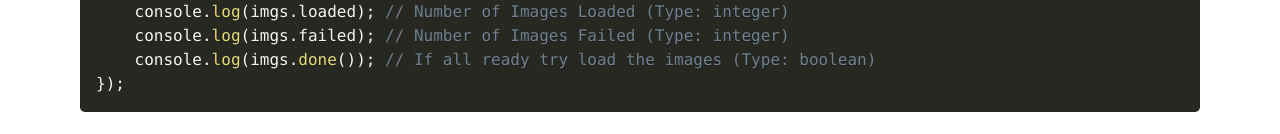
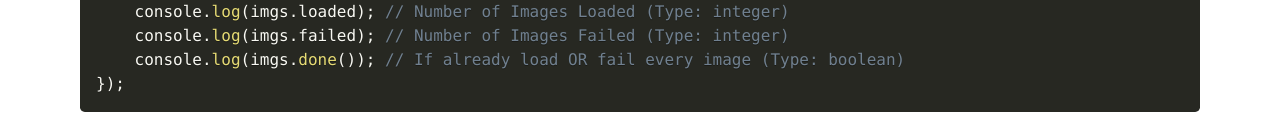
Before and after one commit to raphamorim/imgStatus, a plain HTML site: page index.html in a window 1280 px wide. Shown: the part 1574-1708 px from the top of the page. Drawn offline with Linux system fonts and the light colour scheme.

Commit message:
adjust comments

```diff
--- a/index.html
+++ b/index.html
@@ -78,7 +78,7 @@
             <pre><code class="language-javascript">imgStatus.watch('.image', function(imgs){
     console.log(imgs.loaded); // Number of Images Loaded (Type: integer)
     console.log(imgs.failed); // Number of Images Failed (Type: integer)
-    console.log(imgs.done()); // If all ready try load the images (Type: boolean)
+    console.log(imgs.done()); // If already load OR fail every image (Type: boolean)
 });</code></pre>
             <h2>See the source code which was used in the above example</h2>
             <pre><code class="language-javascript">var imagesLoaded = document.querySelector('.images-loaded'),
```
